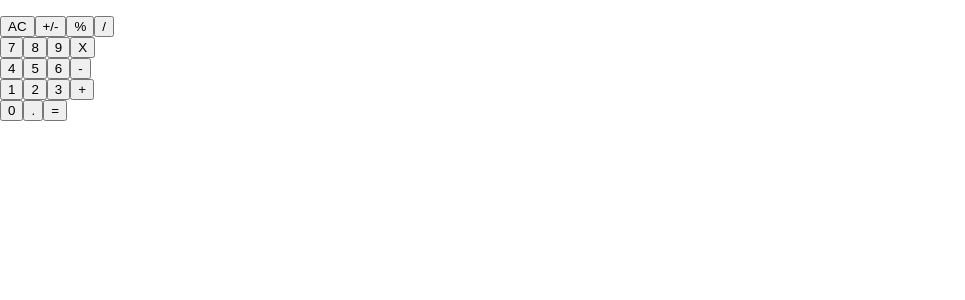
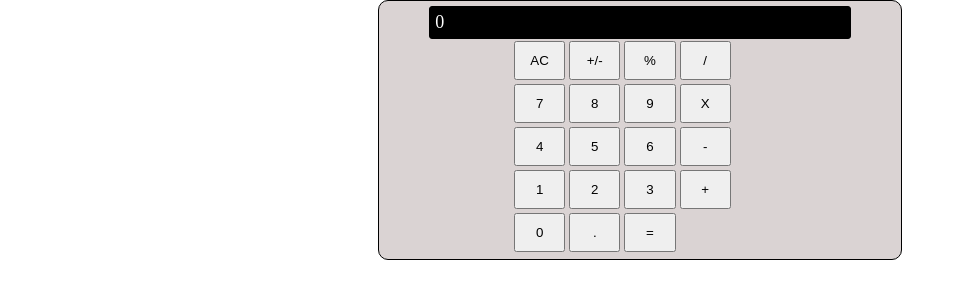
Before and after one commit to MarkoNS1990/react_calculator, a React (Create React App) app: page / in a window 1280 px wide. Shown: the top 300 px of the page, without its empty margins (0-965 px from the left). Built offline with nearby package versions, Linux system fonts and the light colour scheme.

Commit message:
Add basic styling

```diff
--- a/src/components/App.js
+++ b/src/components/App.js
@@ -20,10 +20,10 @@ function App() {
 
   return (
 
-    <>
+    <div className="container">
       <Display result={(next && next.toString()) || (total && total.toString())} />
       <ButtonPanel clickHandler={handleClick} />
-    </>
+    </div>
   );
 }
 
--- a/src/components/Button.js
+++ b/src/components/Button.js
@@ -4,7 +4,7 @@ import PropTypes from 'prop-types';
 function Button({ buttonName, clickHandler }) {
   return (
     <>
-      <button type="button" onClick={() => clickHandler(buttonName)}>{buttonName}</button>
+      <button type="button" onClick={() => clickHandler(buttonName)} className="my-button">{buttonName}</button>
     </>
   );
 }
--- a/src/components/ButtonPanel.js
+++ b/src/components/ButtonPanel.js
@@ -7,7 +7,7 @@ function ButtonPanel({ clickHandler }) {
     clickHandler(buttonName);
   };
   return (
-    <>
+    <div className="button-container">
       <div className="group-1">
         <Button buttonName="AC" clickHandler={handleClick} />
         <Button buttonName="+/-" clickHandler={handleClick} />
@@ -37,7 +37,7 @@ function ButtonPanel({ clickHandler }) {
           <Button buttonName="=" clickHandler={handleClick} />
         </div>
       </div>
-    </>
+    </div>
   );
 }
 
--- a/src/components/Display.js
+++ b/src/components/Display.js
@@ -4,7 +4,7 @@ import PropTypes from 'prop-types';
 function Display({ result }) {
   return (
     <>
-      <p>{ result }</p>
+      <p className="result">{ result || '0' }</p>
     </>
   );
 }
--- a/src/styles/App.css
+++ b/src/styles/App.css
@@ -1,3 +1,34 @@
 body {
   margin: auto;
 }
+
+.container {
+  margin: auto;
+  width: 40%;
+  border: 1px solid black;
+  padding: 5px;
+  background-color: rgb(218, 211, 211);
+  border-radius: 10px;
+}
+
+.button-container {
+  margin: auto;
+  width: 50%;
+}
+
+.my-button {
+  padding: 10px;
+  margin: 2px;
+  width: 20%;
+}
+
+.result {
+  border: 1px solid black;
+  padding: 5px;
+  border-radius: 3px;
+  background-color: black;
+  width: 80%;
+  margin: auto;
+  font-size: 18px;
+  color: #fff;
+}
```
